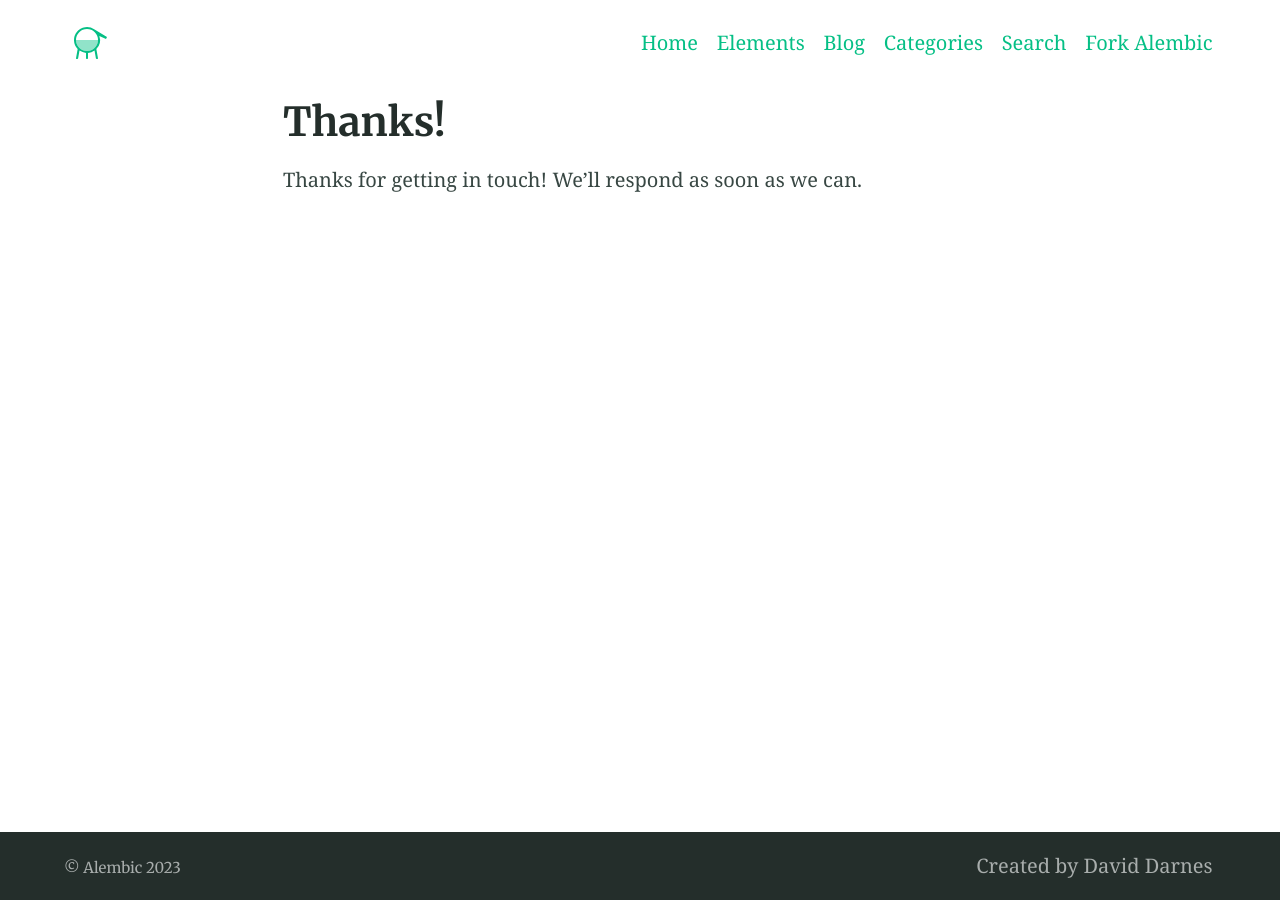
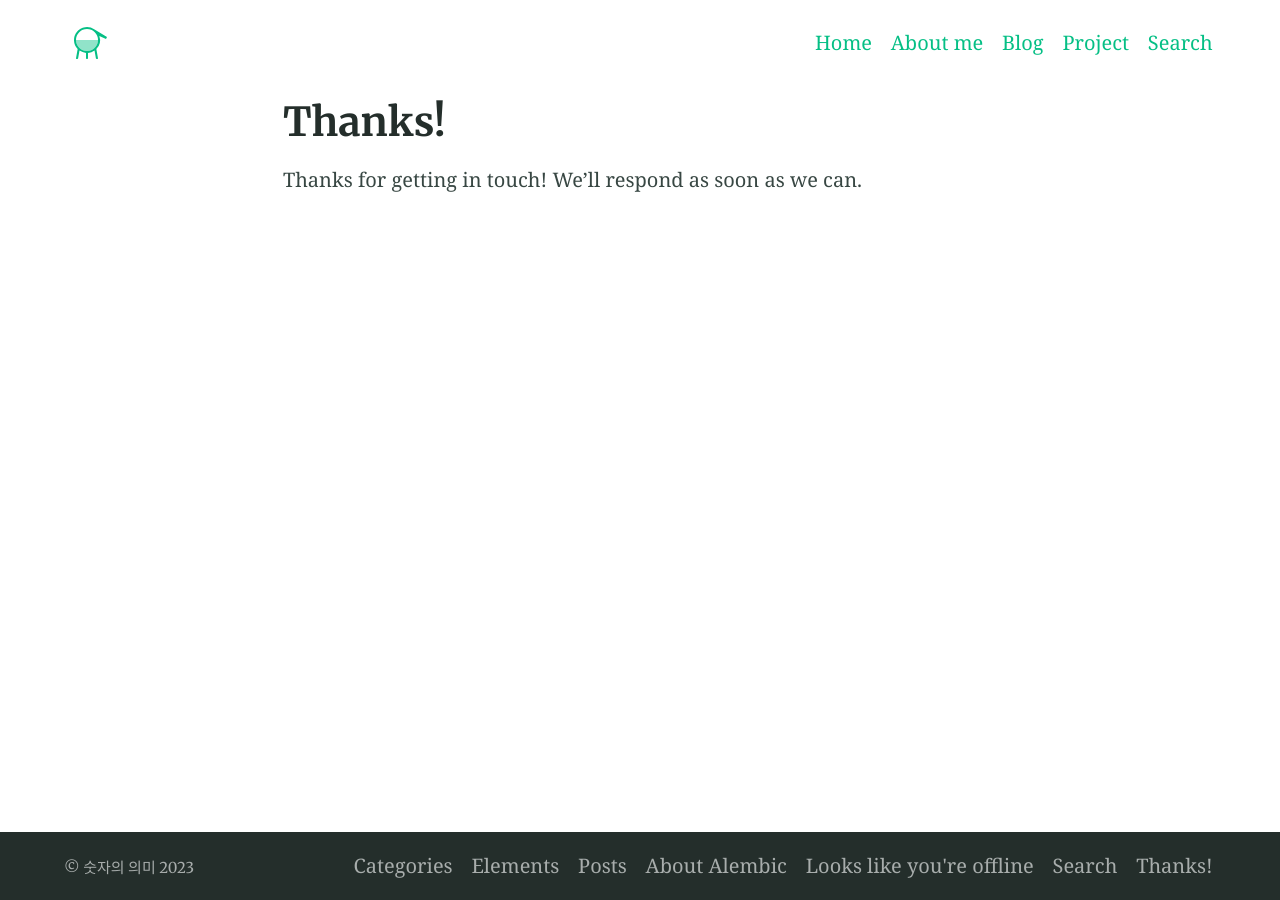
Before and after one commit to 4wheelsdatalab/4wheelsdatalab.github.io, a Jekyll site: the page built from thanks.md, in a window 1280 px wide. Built offline with Jekyll 4.4.1, drawn with Linux system fonts in a browser that asks for light colours.

Commit message:
some edit on front pages

```diff
--- a/_config.yml
+++ b/_config.yml
@@ -37,17 +37,16 @@ plugins:
 # 3. Gem settings
 paginate: 2 # jekyll-paginate > items per page
 paginate_path: blog/page:num # jekyll-paginate > blog page
-jekyll-mentions: https://twitter.com # jekyll-mentions > service used when @replying
 twitter:
-  username: DavidDarnes # jekyll-seo-tag > Owners twitter username
-author: DavidDarnes # jekyll-seo-tag > default author
+  username: 포휠즈 # jekyll-seo-tag > Owners twitter username
+author: 포휠즈 # jekyll-seo-tag > default author
 social: # jekyll-seo-tag > social overrides
-  name: David Darnes # jekyll-seo-tag > real name
+  name: 포휠즈 # jekyll-seo-tag > real name
   links:  # jekyll-seo-tag > social aliases (sameAs)
-    - https://twitter.com/DavidDarnes
-    - https://www.facebook.com/daviddarnes
-    - https://www.linkedin.com/in/daviddarnes
-    - https://github.com/daviddarnes
+    - https://twitter.com/4wheelslab
+    - https://github.com/4wheelsdatalab
+    - https://blog.naver.com/gopricing
+    - https://4wheels.postype.com
 # markdown: CommonMark # Markdown parse settings, CommonMark performs slightly better an others in build time
 # commonmark:
   # options: ["SMART", "FOOTNOTES"]
@@ -58,7 +57,7 @@ sass:
   style: compressed # Style compression
 permalink: pretty  # Permalink style (/YYYY/MM/DD/page-name/)
 excerpt_separator: <!-- more --> # Marks end of excerpt in posts
-timezone: Europe/London # Timezone for blog posts and alike
+timezone: Seoul/South Korea # Timezone for blog posts and alike
 
 # 5. Collections
 collections:
@@ -93,16 +92,16 @@ defaults:
 # 7. Site settings
 encoding: utf-8 # Make sure the encoding is right
 lang: en-GB # Set the site language
-title: "Alembic" # Site name or title, also used in jekyll-seo-tag
+title: "숫자의 의미" # Site name or title, also used in jekyll-seo-tag
 logo: "/assets/logos/logo.svg" # Site logo, also used in jekyll-seo-tag
 description: "Alembic is a starting point for Jekyll projects. Rather than starting from scratch, this boilerplate is designed to get the ball rolling immediately" # Site description and default description, also used in jekyll-seo-tag
-url: "https://alembic.darn.es" # Site url, also used in jekyll-seo-tag
+url: "https://4wheelsdatalab.github.io" # Site url, also used in jekyll-seo-tag
 baseurl: ""
-repo: "https://github.com/daviddarnes/alembic"
-email: "me@daviddarnes.com"
+repo: "https://github.com/4wheelsdatalab"
+email: "gopricing@naver.com"
 # disqus: "alembic-1" # Blog post comments, uncomment the option and set the site ID from your Disqus account
 # date_format: "%-d %B %Y" # Blog post date formatting using placeholder formatting
-# google_analytics: ""
+google_analytics: ""
 # google_analytics_anonymize_ip: ""
 # service_worker: false # Will turn off the service worker if set to false
 # short_name: "Al" # The web application short name, defaults to the site title
@@ -123,27 +122,19 @@ favicons: # Favicons are also used in the manifest file. Syntax is 'size: path'
 navigation_header:
 - title: Home
   url: /
-- title: Elements
-  url: /elements/
+- title: About me
+  url: /Profile/
 - title: Blog
   url: /blog/
-- title: Categories
-  url: /categories/
+- title: Project
+  url: /Categories/
 - title: Search
   url: /search/
-- title: Fork Alembic
-  url: https://github.com/daviddarnes/alembic
-
-navigation_footer:
-- title: Created by David Darnes
-  url: https://darn.es
 
 social_links: # Appears in sidebar. Set the urls then uncomment and comment out as desired
-  Twitter: https://twitter.com/DavidDarnes
-  LinkedIn: https://www.linkedin.com/in/daviddarnes
-  GitHub: https://github.com/daviddarnes
-  link: https://darn.es
-  RSS: /feed.xml
+  Twitter: https://twitter.com/4wheelslab
+  GitHub: https://github.com/4wheelsdatalab
+  link: https://blog.naver.com/gopricing
 
 sharing_links: # Appear at the bottom of single blog posts, add as desired. The value can be 'true' or the desired button colour
   Twitter: "#0d94e7"
```
Also changed, not shown: 18 other files.
